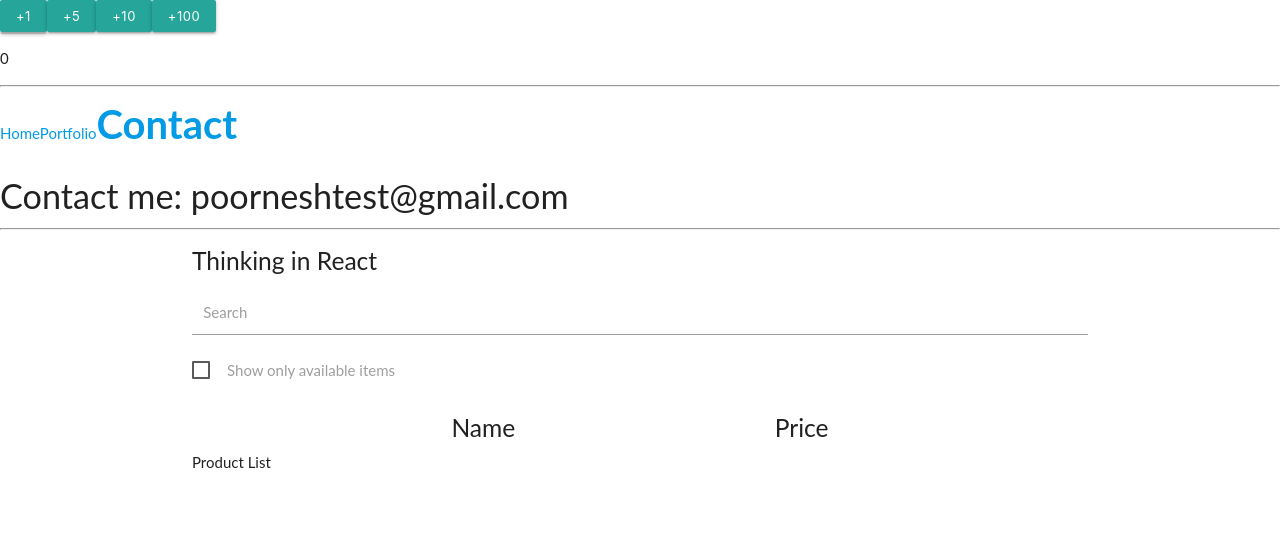
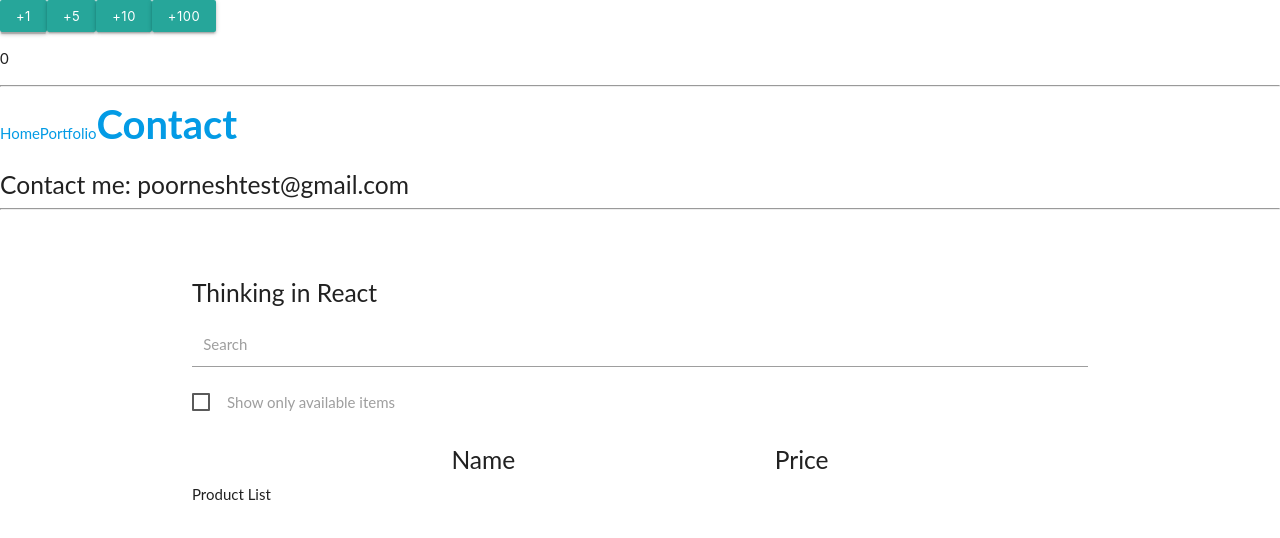
Before and after one commit to poornesh-pH/playground-react, a React (Create React App) app: page /contact in a window 1280 px wide. Shown: the top 538 px of the page. Built offline with nearby package versions, Linux system fonts and the light colour scheme.

Commit message:
5 files modified

```diff
--- a/src/App.js
+++ b/src/App.js
@@ -37,6 +37,8 @@ export default function App() {
       <Display message={counter} /> <hr />
       <AppRouter />
       <hr />
+      <br />
+      <br />
       <Dashboard />
     </> // React.Fragment
   );
--- a/src/React-Routing/Contact.js
+++ b/src/React-Routing/Contact.js
@@ -3,7 +3,7 @@ import React from 'react';
 export default function Contact() {
   return (
     <div>
-      <h4>Contact me: poorneshtest@gmail.com</h4>
+      <h5>Contact me: poorneshtest@gmail.com</h5>
     </div>
   );
 }
--- a/src/React-Routing/Display.js
+++ b/src/React-Routing/Display.js
@@ -3,7 +3,7 @@ import React from 'react';
 export default function Display(props) {
   return (
     <div>
-      <h4>Displaying {props.match.params.id}</h4>
+      <h5>Displaying {props.match.params.id}</h5>
     </div>
   );
 }
--- a/src/React-Routing/Home.js
+++ b/src/React-Routing/Home.js
@@ -3,7 +3,7 @@ import React from 'react';
 export default function Contact() {
   return (
     <div>
-      <h4>Home Component</h4>
+      <h5>Home Component</h5>
     </div>
   );
 }
--- a/src/React-Routing/Portfolio.js
+++ b/src/React-Routing/Portfolio.js
@@ -4,7 +4,7 @@ import { NavLink } from 'react-router-dom';
 export default function Contact() {
   return (
     <div>
-      <h4>My Portfolio</h4>
+      <h5>My Portfolio</h5>
       <NavLink to="/portfolio/1">One</NavLink>
       <NavLink to="/portfolio/2">Two</NavLink>
       <NavLink to="/portfolio/3">Three</NavLink>
```
